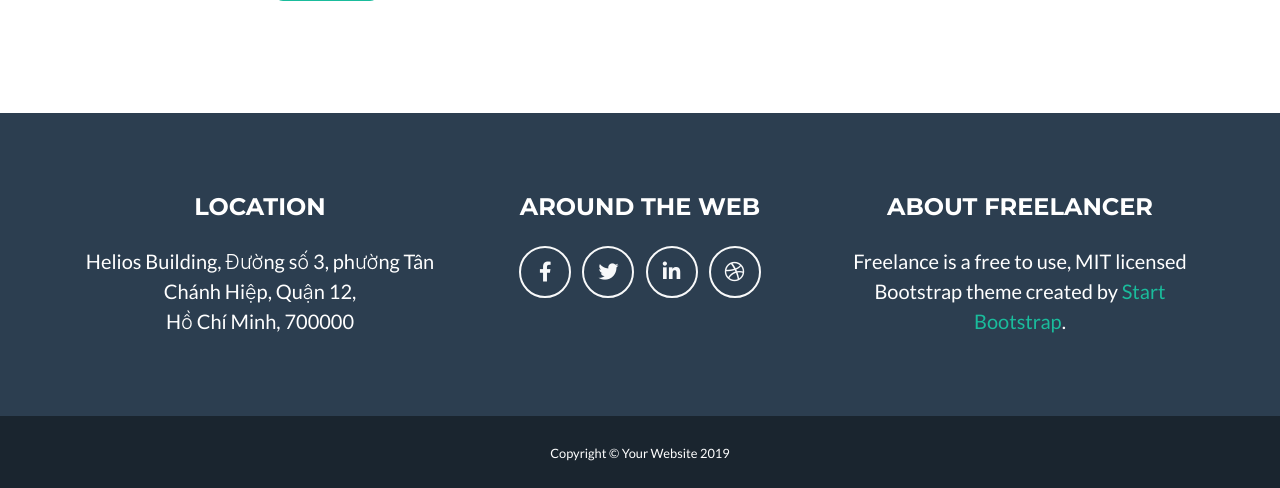
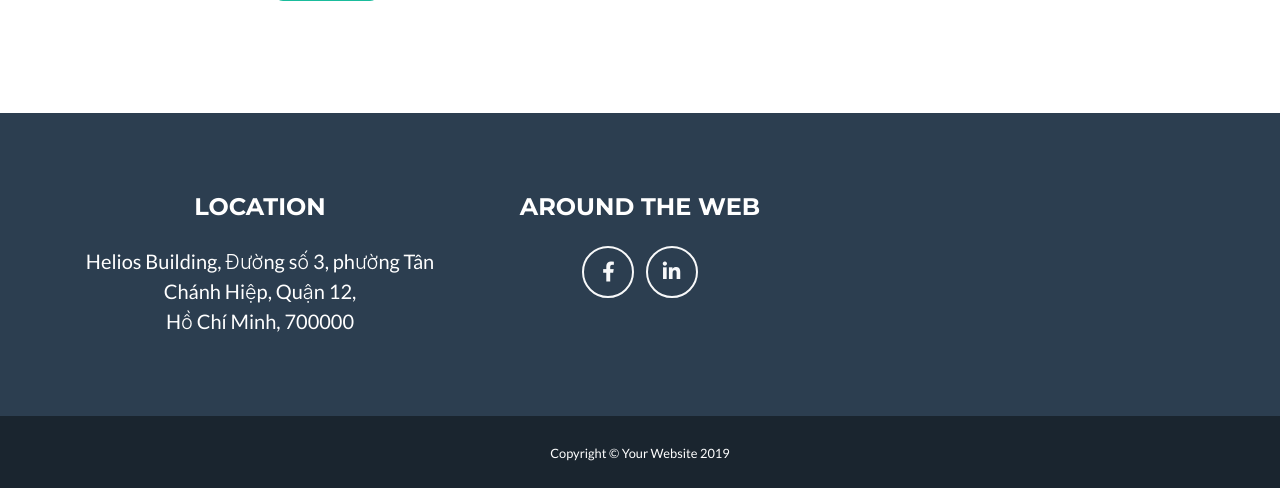
Before and after one commit to huynq8/Django, a Django app: a page that uses templates/first_app/base.html in a window 1280 px wide. Shown: the part 2553-3041 px from the top of the page. Run offline with Django 3.2, Linux system fonts and the light colour scheme; some libraries are stand-ins or nearby versions.

```diff
--- a/templates/first_app/base.html
+++ b/templates/first_app/base.html
@@ -292,23 +292,16 @@
                     <a class="btn btn-outline-light btn-social mx-1" href="https://www.facebook.com/nguyenquochuy126">
                         <i class="fab fa-fw fa-facebook-f"></i>
                     </a>
-                    <a class="btn btn-outline-light btn-social mx-1" href="#">
-                        <i class="fab fa-fw fa-twitter"></i>
+
                     </a>
-                    <a class="btn btn-outline-light btn-social mx-1" href="#">
+                    <a class="btn btn-outline-light btn-social mx-1" href="https://www.linkedin.com/in/quoc-huy-nguyen-294660166/">
                         <i class="fab fa-fw fa-linkedin-in"></i>
                     </a>
-                    <a class="btn btn-outline-light btn-social mx-1" href="#">
-                        <i class="fab fa-fw fa-dribbble"></i>
-                    </a>
+
                 </div>
 
                 <!-- Footer About Text -->
-                <div class="col-lg-4">
-                    <h4 class="text-uppercase mb-4">About Freelancer</h4>
-                    <p class="lead mb-0">Freelance is a free to use, MIT licensed Bootstrap theme created by
-                        <a href="http://startbootstrap.com">Start Bootstrap</a>.</p>
-                </div>
+
 
             </div>
         </div>
```
